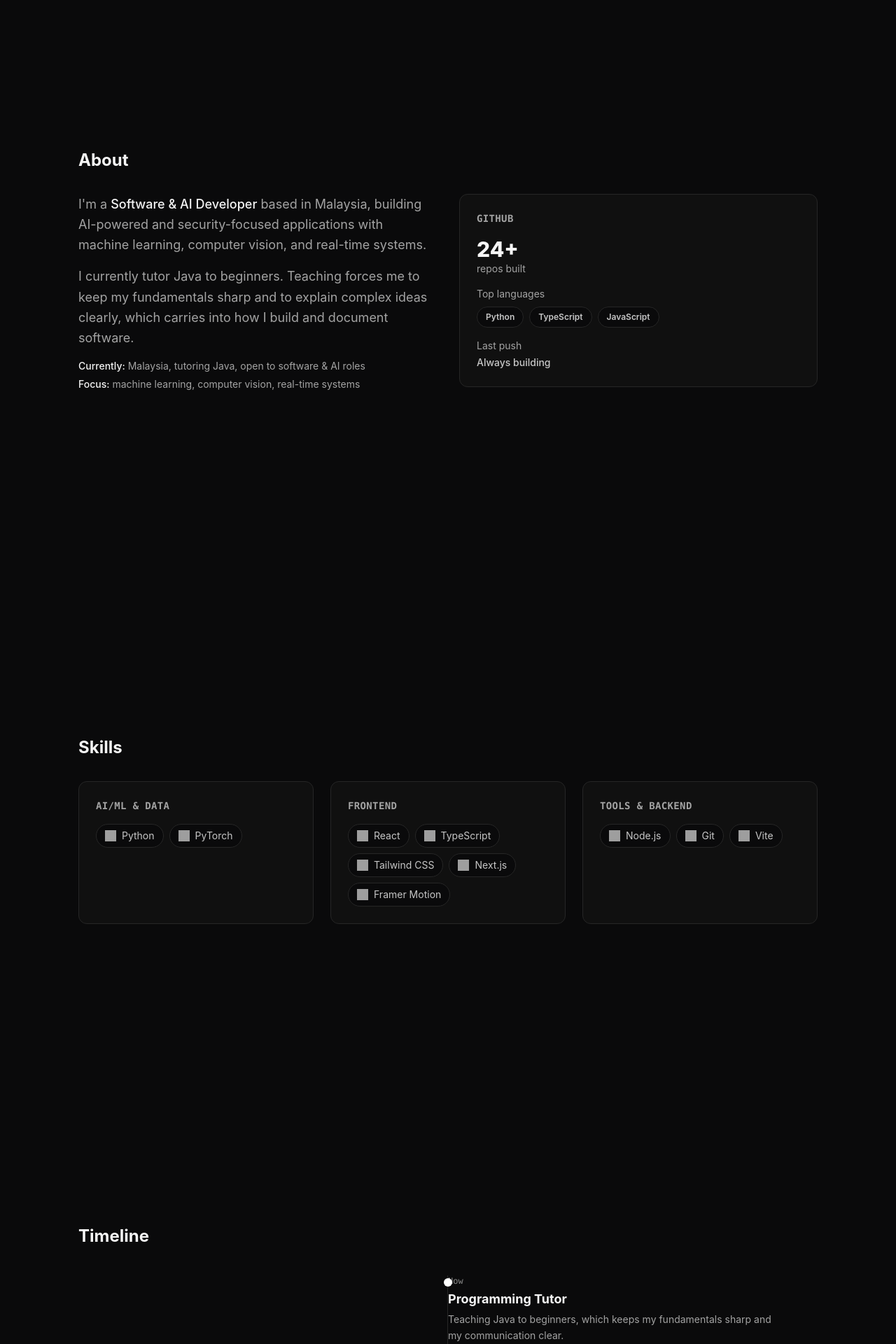
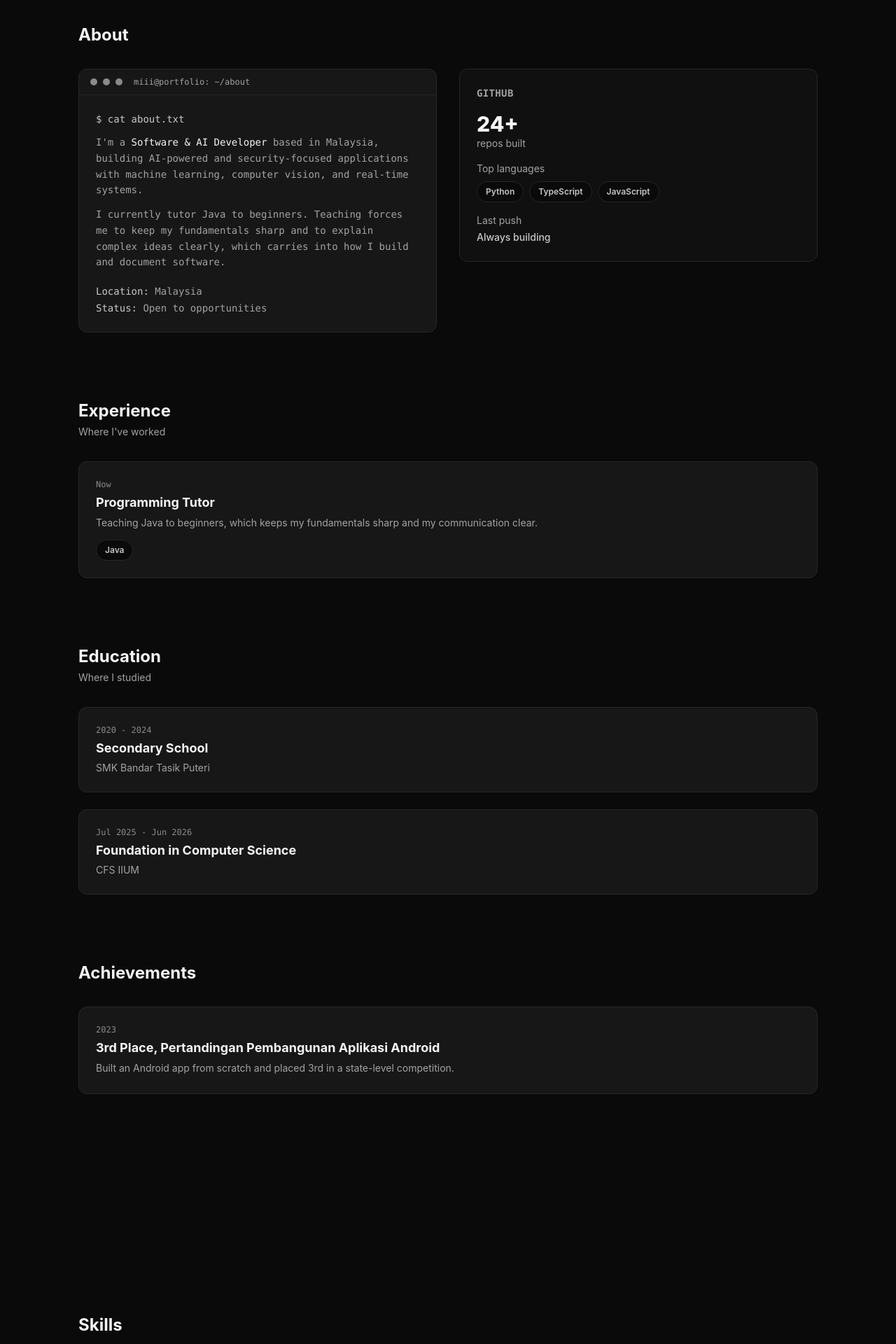
Before and after one commit to miiidev/portfolio, a React (Vite) app: page / in a window 1280 px wide. Shown: the part 880-2800 px from the top of the page at 70% size. Built offline with nearby package versions, Linux system fonts and the light colour scheme; no server answers; grey boxes are pictures that could not be loaded.

Commit message:
feat: hytechster-style experience, education, achievements sections, terminal about, circular profile

```diff
--- a/src/App.tsx
+++ b/src/App.tsx
@@ -3,8 +3,10 @@ import { ThemeProvider } from './context/ThemeContext';
 import Navbar from './components/Navbar';
 import HeroSection from './components/HeroSection';
 import AboutSection from './components/AboutSection';
+import ExperienceSection from './components/ExperienceSection';
+import EducationSection from './components/EducationSection';
+import AchievementsSection from './components/AchievementsSection';
 import SkillsSection from './components/SkillsSection';
-import TimelineSection from './components/TimelineSection';
 import ProjectsSection from './components/ProjectsSection';
 import ContactFooter from './components/ContactFooter';
 import SideStepper from './components/SideStepper';
@@ -21,8 +23,10 @@ export default function App() {
           <HeroSection />
           <main className="px-6 md:px-12 max-w-6xl mx-auto overflow-hidden">
             <AboutSection />
+            <ExperienceSection />
+            <EducationSection />
+            <AchievementsSection />
             <SkillsSection />
-            <TimelineSection />
             <ProjectsSection />
             <ContactFooter />
           </main>
--- a/src/components/AboutSection.tsx
+++ b/src/components/AboutSection.tsx
@@ -11,27 +11,36 @@ export default function AboutSection() {
       initial="hidden"
       whileInView="visible"
       viewport={{ once: true, amount: 0.15, margin: '-100px' }}
-      className="min-h-screen flex flex-col justify-center py-12"
+      className="flex flex-col justify-center py-12"
     >
       <motion.h2 variants={itemVariants} className="text-2xl font-bold text-copy mb-8">
         About
       </motion.h2>
       <div className="grid grid-cols-1 lg:grid-cols-2 gap-8 items-start">
-        <motion.div variants={itemVariants} className="space-y-4">
-          <p className="text-lg text-muted leading-relaxed max-w-prose">
-            I'm a <span className="text-copy font-medium">{personalInfo.role}</span> based in {personalInfo.location}, building AI-powered and security-focused applications with machine learning, computer vision, and real-time systems.
-          </p>
-          <p className="text-lg text-muted leading-relaxed max-w-prose">
-            I currently tutor Java to beginners. Teaching forces me to keep my fundamentals sharp and to explain complex ideas clearly, which carries into how I build and document software.
-          </p>
-          <ul className="text-sm text-muted space-y-1.5">
-            <li>
-              <span className="text-copy font-medium">Currently:</span> {personalInfo.location}, tutoring Java, open to software &amp; AI roles
-            </li>
-            <li>
-              <span className="text-copy font-medium">Focus:</span> machine learning, computer vision, real-time systems
-            </li>
-          </ul>
+        <motion.div variants={itemVariants} className="rounded-xl border border-edge bg-surface overflow-hidden font-mono">
+          <div className="flex items-center gap-2 px-4 py-2.5 border-b border-edge">
+            <span className="w-2.5 h-2.5 rounded-full bg-dim" />
+            <span className="w-2.5 h-2.5 rounded-full bg-dim" />
+            <span className="w-2.5 h-2.5 rounded-full bg-dim" />
+            <span className="ml-2 text-xs text-muted">miii@portfolio: ~/about</span>
+          </div>
+          <div className="p-6 space-y-3">
+            <p className="text-sm text-copy/80">$ cat about.txt</p>
+            <p className="text-sm text-muted leading-relaxed">
+              I&apos;m a <span className="text-copy font-medium">{personalInfo.role}</span> based in {personalInfo.location}, building AI-powered and security-focused applications with machine learning, computer vision, and real-time systems.
+            </p>
+            <p className="text-sm text-muted leading-relaxed">
+              I currently tutor Java to beginners. Teaching forces me to keep my fundamentals sharp and to explain complex ideas clearly, which carries into how I build and document software.
+            </p>
+            <div className="pt-2 space-y-1">
+              <p className="text-sm text-muted">
+                <span className="text-copy/80">Location:</span> Malaysia
+              </p>
+              <p className="text-sm text-muted">
+                <span className="text-copy/80">Status:</span> Open to opportunities
+              </p>
+            </div>
+          </div>
         </motion.div>
         <motion.div variants={itemVariants}>
           <GitHubStats />
--- /dev/null
+++ b/src/components/AchievementsSection.tsx
@@ -0,0 +1,33 @@
+import { motion } from 'framer-motion';
+import { achievements } from '../data';
+import { containerVariants, itemVariants } from '../utils/animations';
+
+export default function AchievementsSection() {
+  return (
+    <motion.section
+      id="achievements"
+      variants={containerVariants}
+      initial="hidden"
+      whileInView="visible"
+      viewport={{ once: true, amount: 0.15, margin: '-100px' }}
+      className="flex flex-col justify-center py-12"
+    >
+      <motion.h2 variants={itemVariants} className="text-2xl font-bold text-copy mb-8">
+        Achievements
+      </motion.h2>
+      <div className="space-y-6">
+        {achievements.map((item, i) => (
+          <motion.div
+            key={i}
+            variants={itemVariants}
+            className="bg-surface border border-edge rounded-xl p-6"
+          >
+            <p className="text-xs font-mono text-dim mb-1">{item.year}</p>
+            <h3 className="text-lg font-bold text-copy mb-1">{item.title}</h3>
+            <p className="text-sm text-muted leading-relaxed">{item.description}</p>
+          </motion.div>
+        ))}
+      </div>
+    </motion.section>
+  );
+}
--- /dev/null
+++ b/src/components/EducationSection.tsx
@@ -0,0 +1,39 @@
+import { motion } from 'framer-motion';
+import { education } from '../data';
+import { containerVariants, itemVariants } from '../utils/animations';
+
+export default function EducationSection() {
+  return (
+    <motion.section
+      id="education"
+      variants={containerVariants}
+      initial="hidden"
+      whileInView="visible"
+      viewport={{ once: true, amount: 0.15, margin: '-100px' }}
+      className="flex flex-col justify-center py-12"
+    >
+      <motion.h2 variants={itemVariants} className="text-2xl font-bold text-copy mb-1">
+        Education
+      </motion.h2>
+      <motion.p variants={itemVariants} className="text-sm text-muted mb-8">
+        Where I studied
+      </motion.p>
+      <div className="space-y-6">
+        {education.map((item, i) => (
+          <motion.div
+            key={i}
+            variants={itemVariants}
+            className="bg-surface border border-edge rounded-xl p-6"
+          >
+            <p className="text-xs font-mono text-dim mb-1">{item.period}</p>
+            <h3 className="text-lg font-bold text-copy mb-1">{item.title}</h3>
+            <p className="text-sm text-muted">{item.org}</p>
+            {item.description && (
+              <p className="text-sm text-muted leading-relaxed mt-2">{item.description}</p>
+            )}
+          </motion.div>
+        ))}
+      </div>
+    </motion.section>
+  );
+}
--- /dev/null
+++ b/src/components/ExperienceSection.tsx
@@ -0,0 +1,49 @@
+import { motion } from 'framer-motion';
+import { experience } from '../data';
+import { containerVariants, itemVariants } from '../utils/animations';
+
+export default function ExperienceSection() {
+  return (
+    <motion.section
+      id="experience"
+      variants={containerVariants}
+      initial="hidden"
+      whileInView="visible"
+      viewport={{ once: true, amount: 0.15, margin: '-100px' }}
+      className="flex flex-col justify-center py-12"
+    >
+      <motion.h2 variants={itemVariants} className="text-2xl font-bold text-copy mb-1">
+        Experience
+      </motion.h2>
+      <motion.p variants={itemVariants} className="text-sm text-muted mb-8">
+        Where I&apos;ve worked
+      </motion.p>
+      <div className="space-y-6">
+        {experience.map((item, i) => (
+          <motion.div
+            key={i}
+            variants={itemVariants}
+            className="bg-surface border border-edge rounded-xl p-6"
+          >
+            <p className="text-xs font-mono text-dim mb-1">{item.period}</p>
+            <h3 className="text-lg font-bold text-copy mb-1">{item.title}</h3>
+            {item.org && <p className="text-sm text-muted mb-2">{item.org}</p>}
+            <p className="text-sm text-muted leading-relaxed mb-3">{item.description}</p>
+            {item.tags.length > 0 && (
+              <div className="flex flex-wrap gap-2">
+                {item.tags.map((tag) => (
+                  <span
+                    key={tag}
+                    className="text-xs font-semibold bg-canvas text-copy/80 px-3 py-1.5 rounded-full border border-edge"
+                  >
+                    {tag}
+                  </span>
+                ))}
+              </div>
+            )}
+          </motion.div>
+        ))}
+      </div>
+    </motion.section>
+  );
+}
--- a/src/components/Navbar.tsx
+++ b/src/components/Navbar.tsx
@@ -33,8 +33,9 @@ export default function Navbar() {
         <div className="flex items-center gap-1 sm:gap-2">
           {[
             { href: '#about', label: 'About' },
+            { href: '#experience', label: 'Experience' },
+            { href: '#education', label: 'Education' },
             { href: '#skills', label: 'Skills' },
-            { href: '#timeline', label: 'Timeline' },
             { href: '#work', label: 'Work' },
             { href: '#contact', label: 'Contact' },
           ].map((link) => (
--- a/src/components/SideStepper.tsx
+++ b/src/components/SideStepper.tsx
@@ -4,8 +4,10 @@ import { useMotionValueEvent, useScroll } from 'framer-motion';
 const sections = [
   { id: 'hero', label: 'Home' },
   { id: 'about', label: 'About' },
+  { id: 'experience', label: 'Experience' },
+  { id: 'education', label: 'Education' },
+  { id: 'achievements', label: 'Achievements' },
   { id: 'skills', label: 'Skills' },
-  { id: 'timeline', label: 'Timeline' },
   { id: 'work', label: 'Work' },
   { id: 'contact', label: 'Contact' },
 ];
--- a/src/components/TimelineSection.tsx
+++ /dev/null
@@ -1,40 +0,0 @@
-import { motion } from 'framer-motion';
-import { timeline } from '../data';
-import { containerVariants, itemVariants } from '../utils/animations';
-
-export default function TimelineSection() {
-  return (
-    <motion.section
-      id="timeline"
-      variants={containerVariants}
-      initial="hidden"
-      whileInView="visible"
-      viewport={{ once: true, amount: 0.15, margin: '-100px' }}
-      className="min-h-screen flex flex-col justify-center py-12"
-    >
-      <motion.h2 variants={itemVariants} className="text-2xl font-bold text-copy mb-10">
-        Timeline
-      </motion.h2>
-      <div className="relative">
-        <div className="absolute left-4 md:left-1/2 top-0 bottom-0 w-px bg-edge md:-translate-x-px" />
-        <div className="space-y-10">
-          {timeline.map((item, i) => (
-            <motion.div
-              key={i}
-              variants={itemVariants}
-              className={`relative flex ${i % 2 === 0 ? 'md:justify-end' : 'md:justify-start'}`}
-            >
-              <div className="absolute left-4 md:left-1/2 top-1 -translate-x-1/2 w-3 h-3 rounded-full bg-inverse" />
-              <div className={`pl-10 md:pl-0 md:w-1/2 ${i % 2 === 0 ? 'md:pr-12' : 'md:pl-12'}`}>
-                <p className="text-xs font-mono text-dim mb-1">{item.year}</p>
-                <h3 className="text-lg font-bold text-copy mb-1">{item.title}</h3>
-                {item.org && <p className="text-sm text-muted mb-1">{item.org}</p>}
-                <p className="text-sm text-muted leading-relaxed">{item.description}</p>
-              </div>
-            </motion.div>
-          ))}
-        </div>
-      </div>
-    </motion.section>
-  );
-}
--- a/src/data.ts
+++ b/src/data.ts
@@ -19,12 +19,25 @@ export interface SkillGroup {
   items: Skill[];
 }
 
-export interface TimelineItem {
-  year: string;
+export interface ExperienceItem {
+  period: string;
   title: string;
   org?: string;
   description: string;
-  type: 'work' | 'achievement' | 'focus';
+  tags: string[];
+}
+
+export interface EducationItem {
+  period: string;
+  title: string;
+  org: string;
+  description: string;
+}
+
+export interface AchievementItem {
+  year: string;
+  title: string;
+  description: string;
 }
 
 export interface PersonalInfo {
@@ -81,24 +94,35 @@ export const personalInfo: PersonalInfo = {
   formspreeId: "mnjkyepw",
 };
 
-export const timeline: TimelineItem[] = [
+export const experience: ExperienceItem[] = [
   {
-    year: "Now",
+    period: "Now",
     title: "Programming Tutor",
     description: "Teaching Java to beginners, which keeps my fundamentals sharp and my communication clear.",
-    type: "work",
+    tags: ["Java"],
   },
+];
+
+export const education: EducationItem[] = [
+  {
+    period: "2020 - 2024",
+    title: "Secondary School",
+    org: "SMK Bandar Tasik Puteri",
+    description: "",
+  },
+  {
+    period: "Jul 2025 - Jun 2026",
+    title: "Foundation in Computer Science",
+    org: "CFS IIUM",
+    description: "",
+  },
+];
+
+export const achievements: AchievementItem[] = [
   {
     year: "2023",
     title: "3rd Place, Pertandingan Pembangunan Aplikasi Android",
     description: "Built an Android app from scratch and placed 3rd in a state-level competition.",
-    type: "achievement",
-  },
-  {
-    year: "Current focus",
-    title: "Software & AI Developer",
-    description: "Shipping autoteambuild (RL-powered Pokémon VGC team builder), rikugan (offline deepfake detection), and LAWCATOR.",
-    type: "focus",
   },
 ];
 
```
Also changed, not shown: src/components/HeroSection.tsx (+9 -9 lines).
